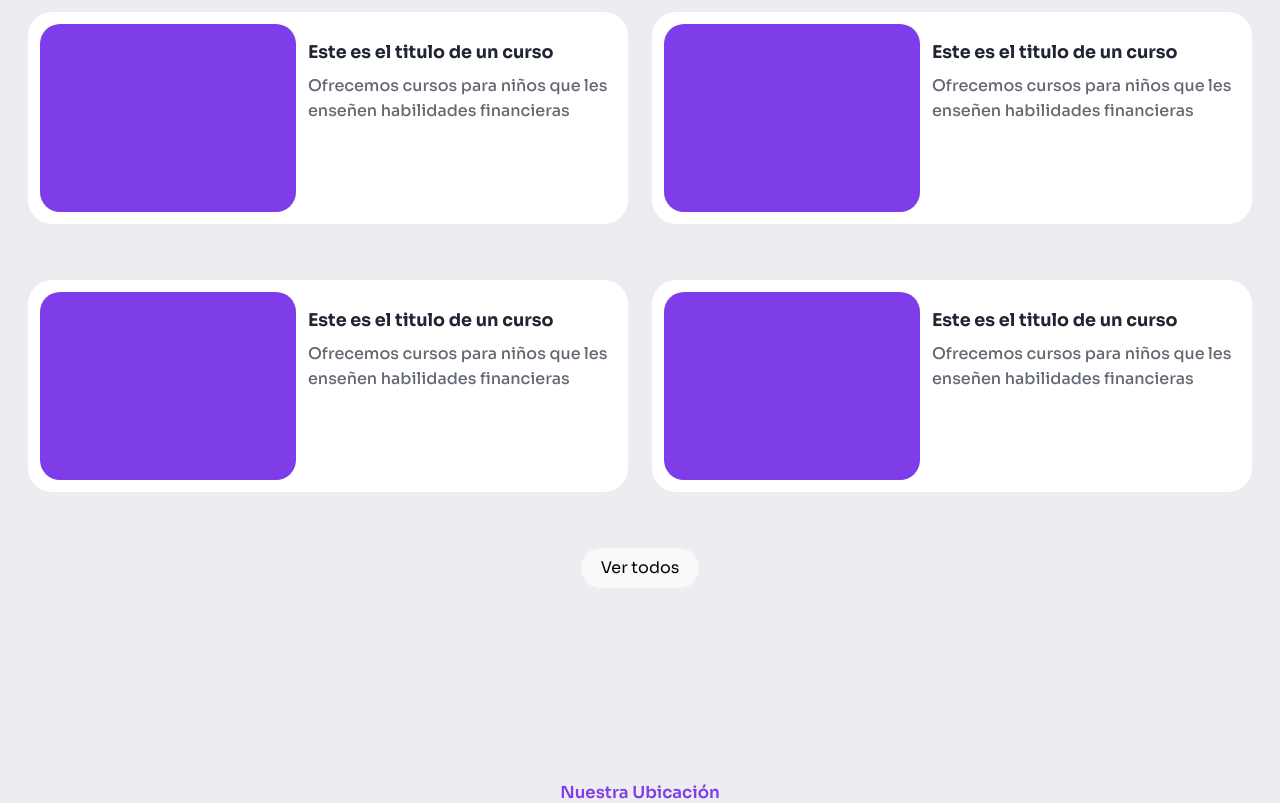
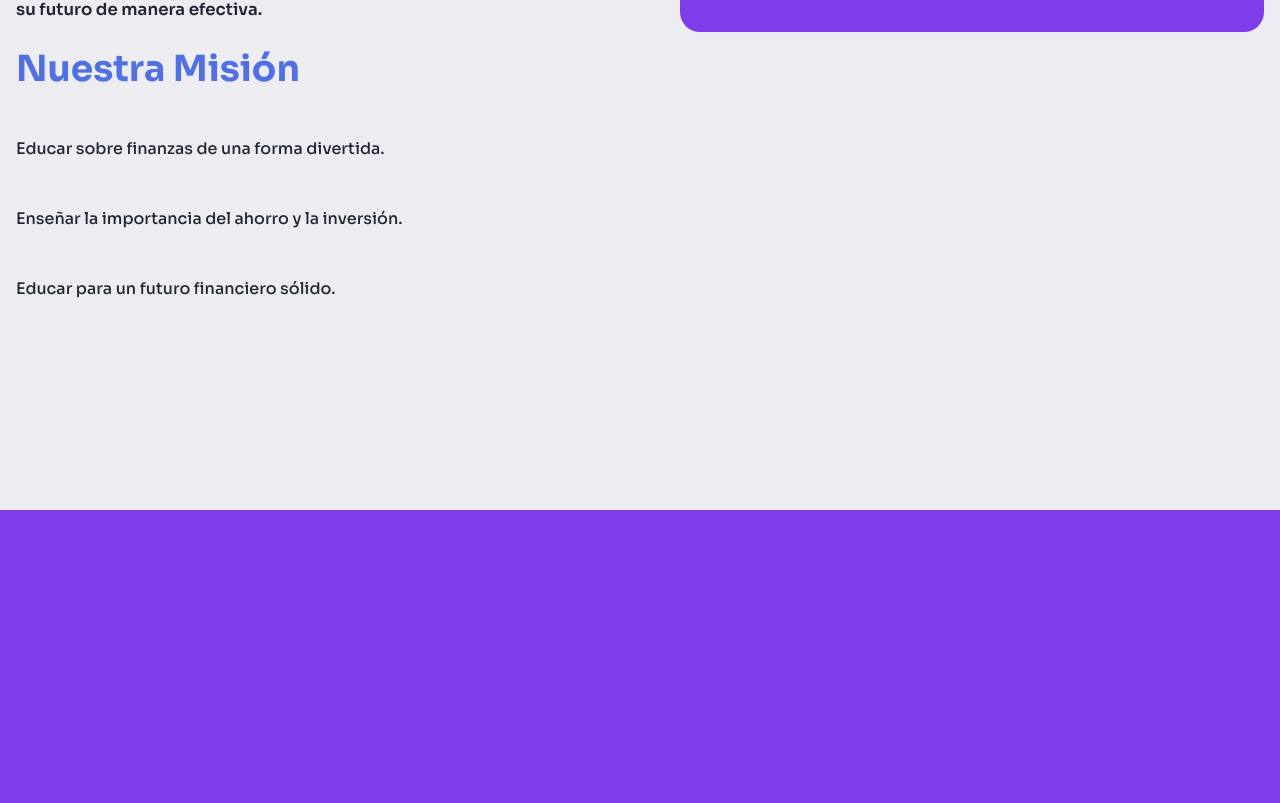
Before and after one commit to Jesussfl/Crefinex-Landing-Page, a React (Vite) app in the folder client/: page /home in a window 1280 px wide. Shown: the part 3157-3960 px from the top of the page. Built offline with nearby package versions, Linux system fonts and the light colour scheme.

Commit message:
Hide resources section and adds about us section

```diff
--- a/client/src/pages/Home/Home.jsx
+++ b/client/src/pages/Home/Home.jsx
@@ -18,9 +18,9 @@ function Home() {
       <SectionAnimation />
       <SectionCourses />
       <SectionEducation />
-      {/* <SectionAboutUs /> */}
-      {/* <SectionAnimation /> */}
-      <SectionResources />
+      <SectionAboutUs />
+      <SectionAnimation />
+      {/* <SectionResources /> */}
       <SectionLocation />
       {/* <SectionSubscribe /> */}
       <Footer />
```
